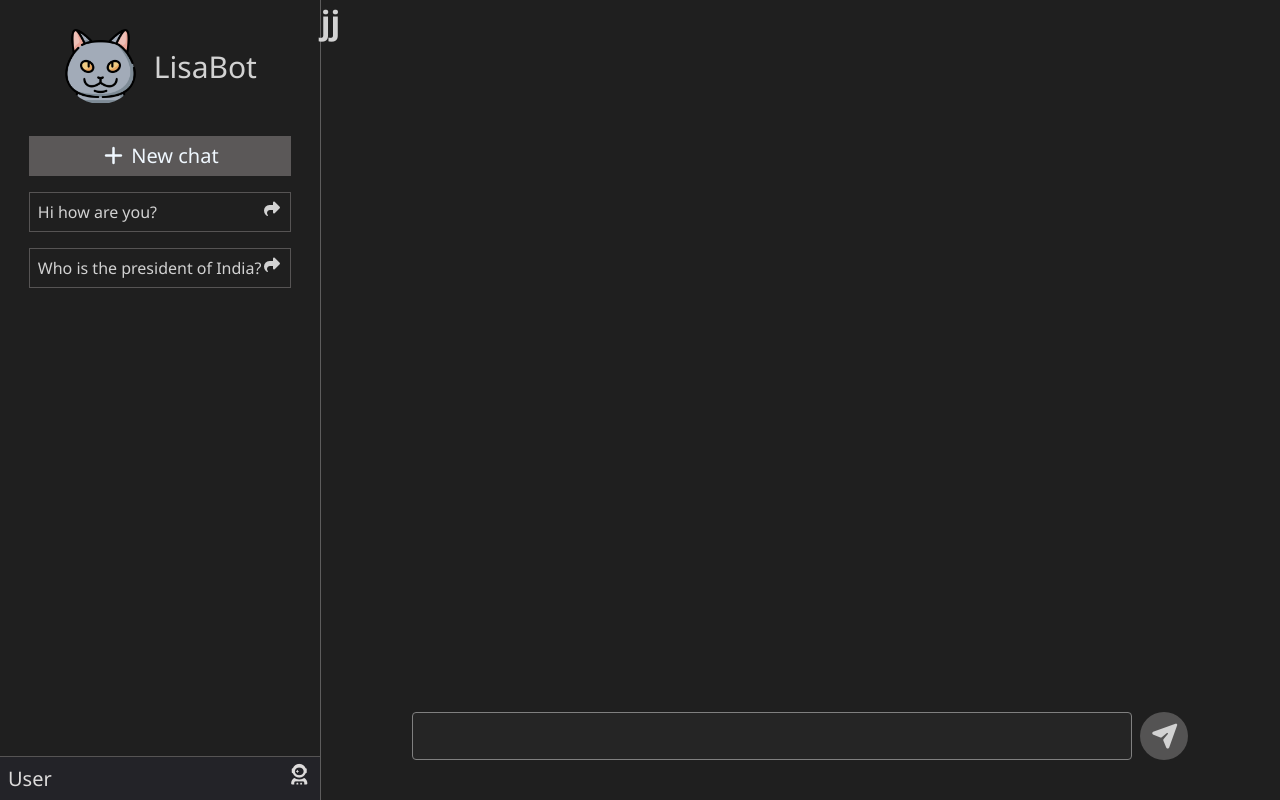
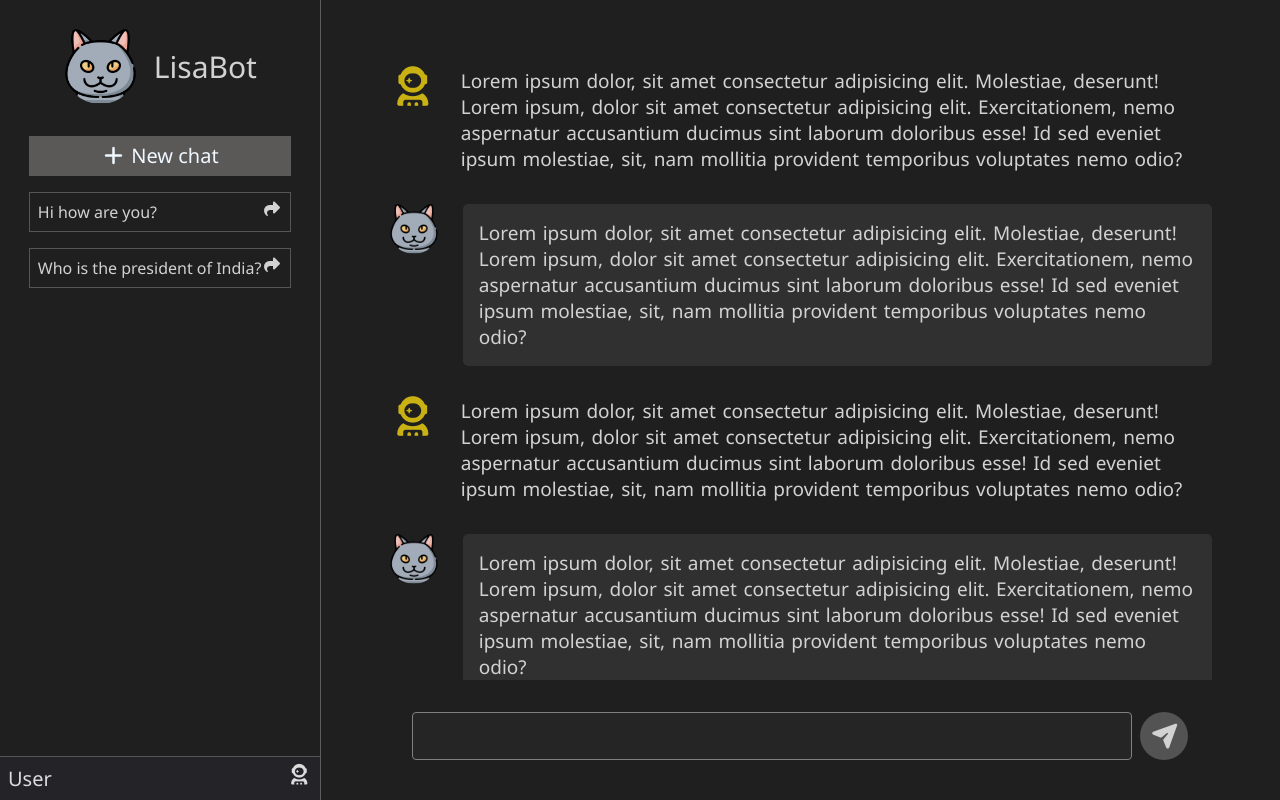
Before and after one commit to lisabiswal/LisaBot, a React (Vite) app: page / in a window 1280 px wide. Built offline with nearby package versions, Linux system fonts and the light colour scheme.

Commit message:
done with frontend

```diff
--- a/src/components/RightSide.jsx
+++ b/src/components/RightSide.jsx
@@ -6,6 +6,25 @@ function RightSide() {
       <div className="chat-convo">
 
         <User/>
+        <Bot/>
+        <User/>
+        <Bot/>
+        <User/>
+        <Bot/>
+        <User/>
+        <Bot/>
+        <User/>
+        <Bot/>
+        <User/>
+        <Bot/>
+        <User/>
+        <Bot/>
+        <User/>
+        <Bot/>
+        <User/>
+        <Bot/>
+        <User/>
+        <Bot/>
       </div>
       <div className="send-msg">
 
@@ -17,7 +36,24 @@ function RightSide() {
 function User(){
   return(
     <>
-      <h1>jj</h1>
+      <div className="user-box">
+        <div className="user-icon"><i className="fas fa-user-astronaut"></i></div>
+        <div className="user-text">
+          <p>Lorem ipsum dolor, sit amet consectetur adipisicing elit. Molestiae, deserunt! Lorem ipsum, dolor sit amet consectetur adipisicing elit. Exercitationem, nemo aspernatur accusantium ducimus sint laborum doloribus esse! Id sed eveniet ipsum molestiae, sit, nam mollitia provident temporibus voluptates nemo odio?</p>
+        </div>
+      </div>
+    </>
+  )
+}
+function Bot(){
+  return(
+    <>
+      <div className="user-box">
+        <div className="bot-icon"><img src="lisa-logo.png" width={50} height={50} alt="" /></div>
+        <div className="bot-text">
+          <p>Lorem ipsum dolor, sit amet consectetur adipisicing elit. Molestiae, deserunt! Lorem ipsum, dolor sit amet consectetur adipisicing elit. Exercitationem, nemo aspernatur accusantium ducimus sint laborum doloribus esse! Id sed eveniet ipsum molestiae, sit, nam mollitia provident temporibus voluptates nemo odio?</p>
+        </div>
+      </div>
     </>
   )
 }
--- a/src/index.css
+++ b/src/index.css
@@ -149,3 +149,48 @@ body{
 .send-msg .send i{
   font-size: 23px;
 }
+
+.chat-convo{
+  /* background-color: red; */
+  margin: 3rem;
+  height: 79vh;
+  padding: 20px;
+  overflow-x: hidden;
+  overflow-y: auto;
+
+}
+.chat-convo::-webkit-scrollbar {
+  width: 6px;
+}
+.chat-convo::-webkit-scrollbar-track {
+  background: transparent;
+}
+.chat-convo::-webkit-scrollbar-thumb {
+  background: #555;
+  border-radius: 10px;
+}
+.user-box{
+  display: flex;
+  gap: 1.5rem;
+  margin-bottom: 2rem;
+}
+.user-icon i{
+  font-size: 2.4rem;
+  color: rgba(241, 212, 17, 0.808);
+}
+.user-text p, .bot-text p{
+  font-size: 19px;
+  word-spacing: 0.1rem;
+}
+/* .user-text p{
+  text-align: right;
+} */
+.bot-icon img{
+  border-bottom-left-radius: 25px;
+  border-bottom-right-radius: 25px;
+}
+.bot-text{
+  background-color: rgb(49, 48, 48);
+  padding: 1rem;
+  border-radius: 5px;
+}
```
